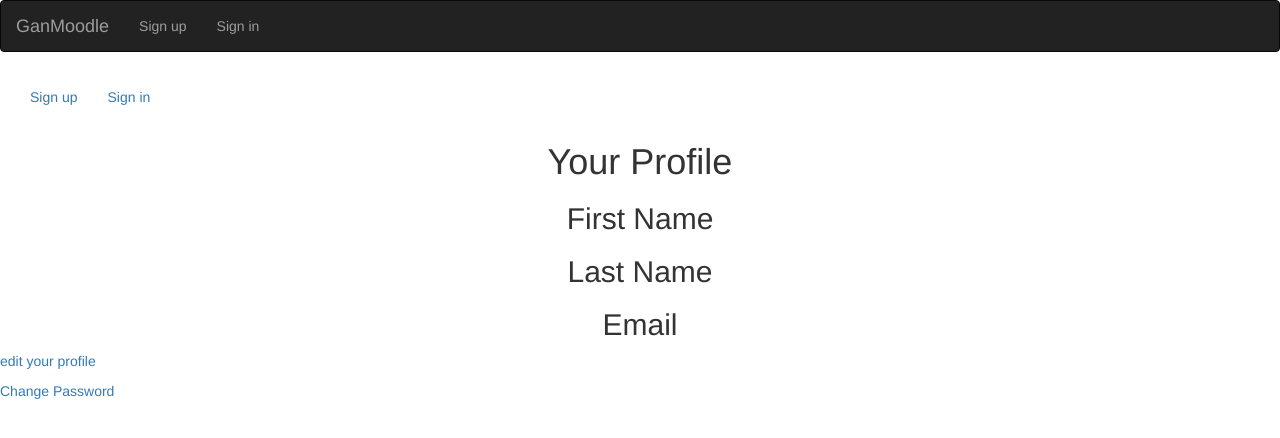
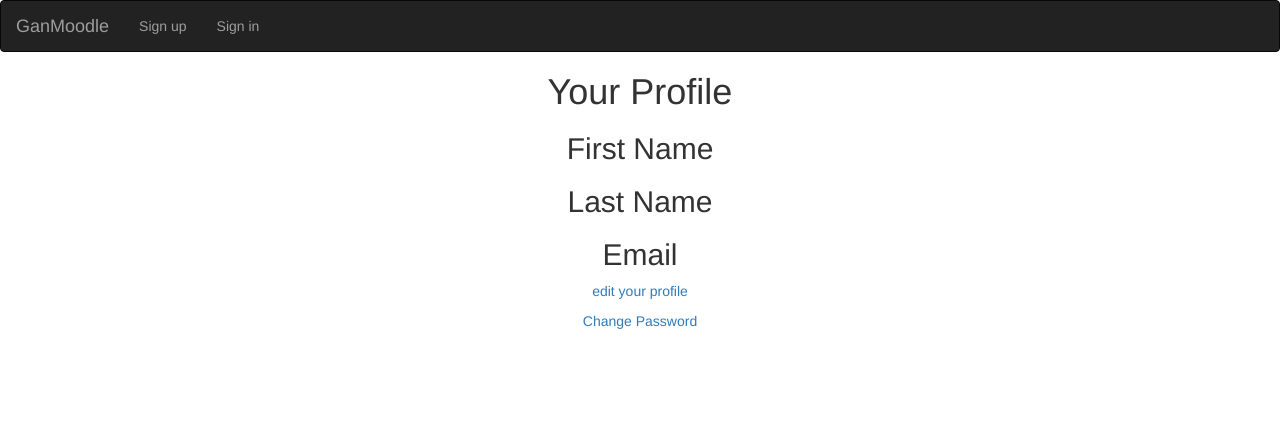
Before and after one commit to peleg11/GanMoodle, a Django app: page /users//profile/ in a window 1280 px wide. Shown: the top 438 px of the page. Run offline with Django 3.2, Linux system fonts and the light colour scheme; some libraries are stand-ins or nearby versions.

Commit message:
BSPM2021T20-47

```diff
--- a/templates/profile.html
+++ b/templates/profile.html
@@ -40,7 +40,7 @@
 
 </nav>
 
-<div class="collapse navbar-collapse" id="bs-example-navbar-collapse-1">
+<!-- <div class="collapse navbar-collapse" id="bs-example-navbar-collapse-1">
   <ul class="nav navbar-nav">
     {% if user.is_authenticated %}
       <li class="nav-item">
@@ -58,15 +58,15 @@
 
 
   </div><!-- /.navbar-collapse -->
-</div><!-- /.container-fluid -->
+<!-- /.container-fluid -->
 
-</nav>
+
 
 
 
     <div class="grid-25 center" >
       {% if request.user.profile_pic %}
-      <img class="center" src="{{ request.user.profile_pic.url }}" width="256" class="center">
+      <img class="center" src="{{ request.user.profile_pic.url }}" width="256" >
       {%endif%}
     </div>
     <div class="grid-65">
@@ -77,11 +77,13 @@
         <p style="text-align: center;">{{ user.last_name|lower|capfirst }}</p>
         <h2 style="text-align: center;">Email</h2>
         <p style="text-align: center;">{{ user.email }}</p>
-        <p><a href="{% url 'edit_profile' %}">edit your profile</a> </p>
-        <p><a href="{% url 'change_password' %}">Change Password</a> </p>
+        <p style="text-align: center;"><a href="{% url 'edit_profile' %}">edit your profile</a> </p>
+        <p style="text-align: center;"><a href="{% url 'change_password' %}">Change Password</a> </p>
           {% if user.is_manager %}
 
-          <p>Add parent <a href="{% url 'parent_register' %}">Here</a> </p>
+          <p style="text-align: center">Add parent <a href="{% url 'parent_register' %}">ADD</a> </p>
+          <p style="text-align: center"> <a href="{% url 'parent_register' %}">Support</a> </p>
+
             {% endif %}
 
 
```
Also changed, not shown: db.sqlite3.
